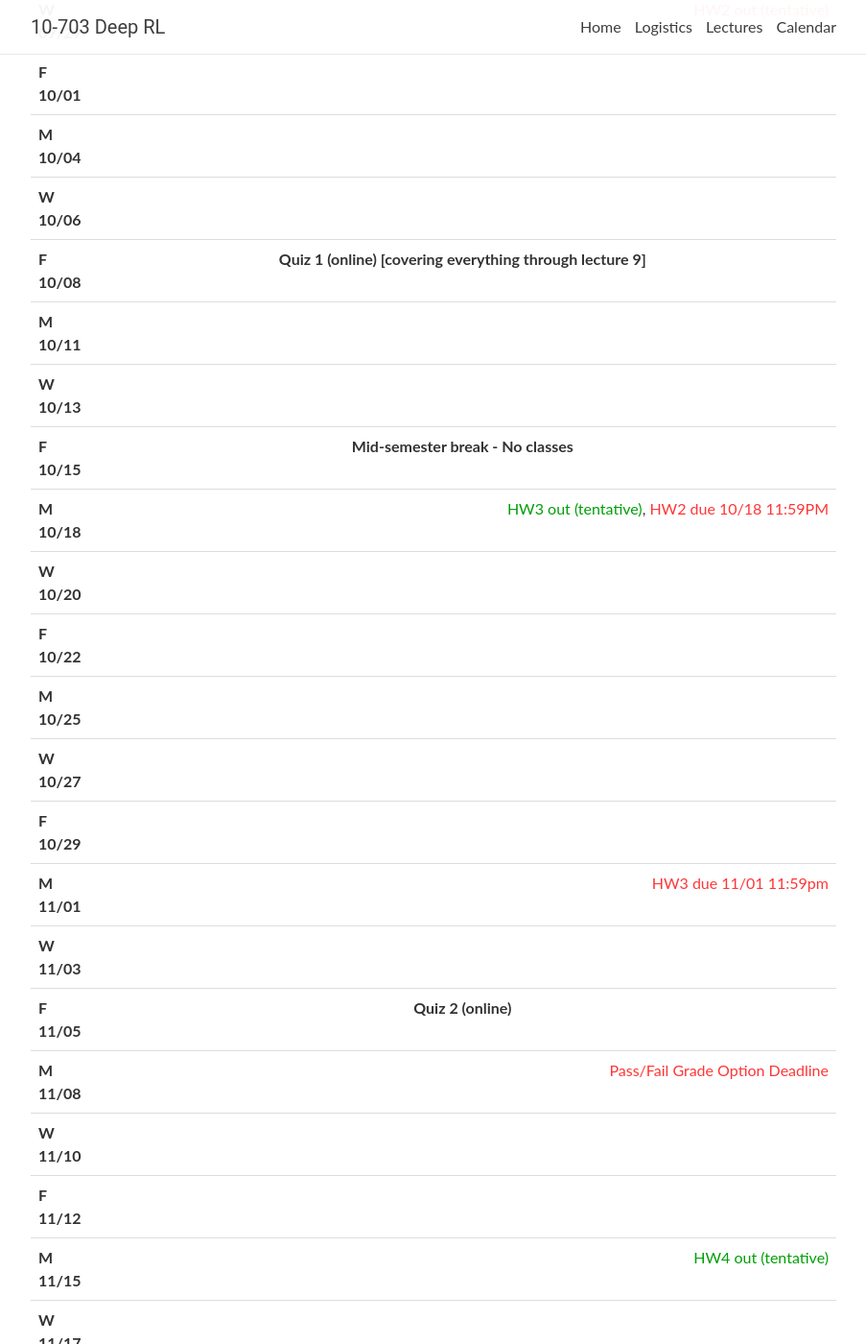
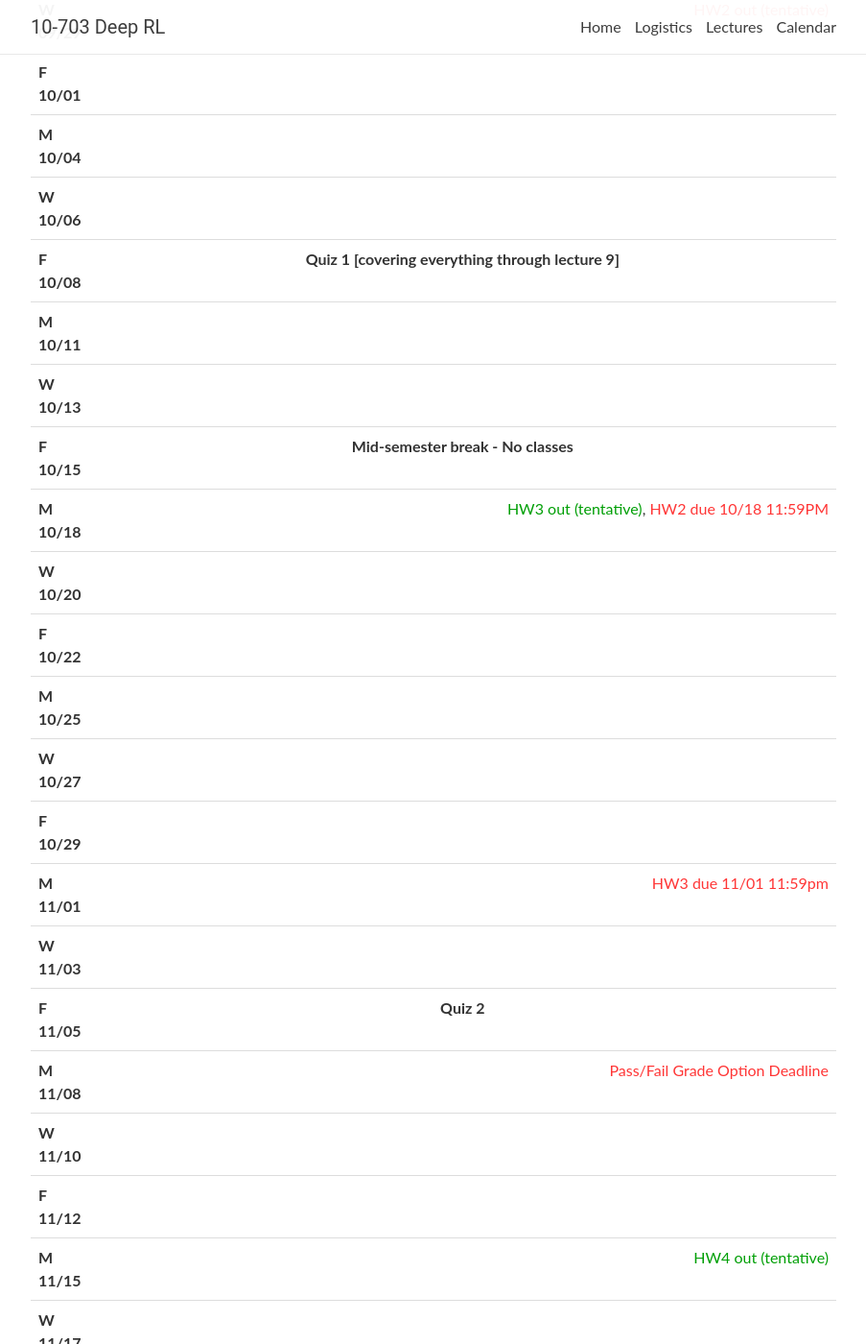
Before and after one commit to cmudeeprl/403website_s22, a Jekyll site: the page built from _pages/lectures.md, in a window 1280 px wide and 1400 px high, scrolled down 1069 px. Shown: the whole window at 96% size, without its empty margins (188-1091 px from the left). Built offline with Jekyll 4.4.1, drawn with Linux system fonts in a browser that asks for light colours; nearby versions of some CDN libraries; comment, search, counter and statistics services are not loaded.

Commit message:
Update lectures.yml

```diff
--- a/_data/lectures.yml
+++ b/_data/lectures.yml
@@ -324,7 +324,7 @@
   recitation:
   #   <strong>Policy and Value Iterations</strong>
   quiz: >
-    <strong> Quiz 1 (online) [covering everything through lecture 9]</strong>
+    <strong> Quiz 1 [covering everything through lecture 9]</strong>
   # slides:
   # # slides2:
   # video:
@@ -509,7 +509,7 @@
 - date: F 11/05
   lecturer:
   quiz: >
-     <strong>Quiz 2 (online)</strong>
+     <strong>Quiz 2</strong>
   title: >
       <strong>No Classes - Day for Community Engagement</strong>
   logistics:
```
